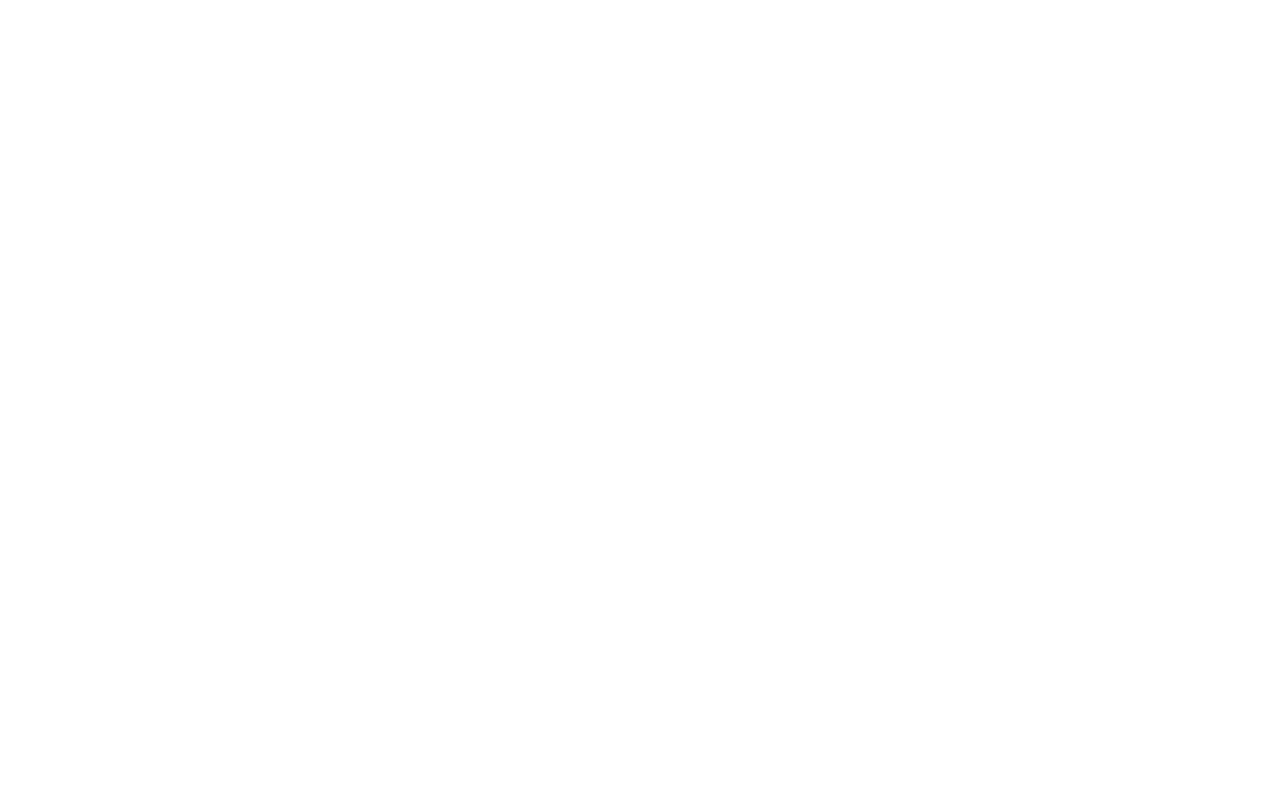
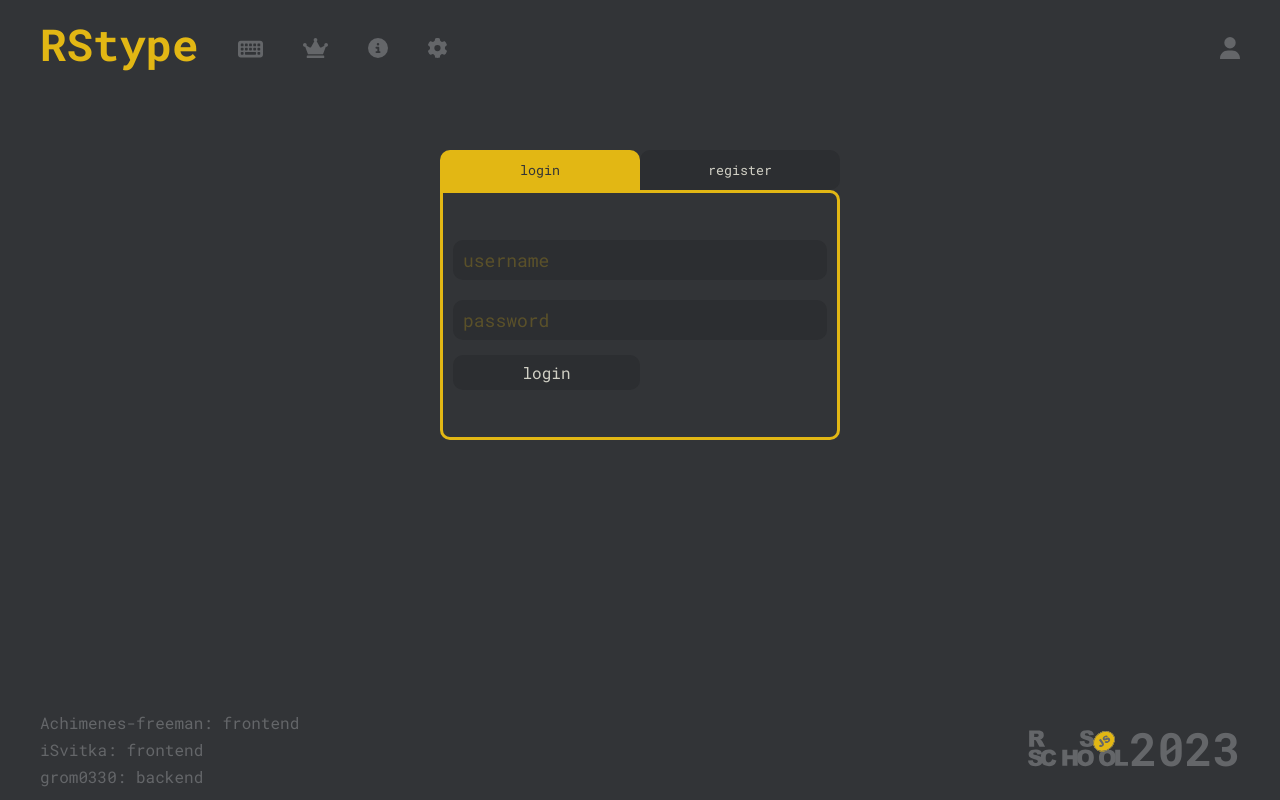
Before and after one commit to Achimenes-freeman/rs-clone, a React (Create React App) app: page /rs-clone/user in a window 1280 px wide. Before the commit this address had no page. Built offline with nearby package versions, Linux system fonts and the light colour scheme.

Commit message:
docs: add homepage

```diff
--- a/package.json
+++ b/package.json
@@ -59,5 +59,6 @@
         "eslint-plugin-react": "^7.31.11",
         "eslint-plugin-react-hooks": "^4.6.0",
         "prettier": "2.8.1"
-    }
+    },
+    "homepage": "https://achimenes-freeman.github.io/rs-clone/"
 }
--- a/src/App.tsx
+++ b/src/App.tsx
@@ -74,12 +74,12 @@
 
     return (
         <Routes>
-            <Route path="/" element={<Layout />}>
+            <Route path="/rs-clone/" element={<Layout />}>
                 <Route index element={isFinished ? <Result/>: <TestComponent/>}/>
-                <Route path='/rating' element={<RatingPage />}/>
-                <Route path='/info' element={<InfoPage />}/>
-                <Route path='/settings' element={<SettingsPage/>}/>
-                <Route path='/user' element={token ? <AccountPage /> : <RegLogPage />}/>
+                <Route path='/rs-clone/rating' element={<RatingPage />}/>
+                <Route path='/rs-clone/info' element={<InfoPage />}/>
+                <Route path='/rs-clone/settings' element={<SettingsPage/>}/>
+                <Route path='/rs-clone/user' element={token ? <AccountPage /> : <RegLogPage />}/>
             </Route>
         </Routes>
     )
--- a/src/components/Header/Header.tsx
+++ b/src/components/Header/Header.tsx
@@ -39,28 +39,28 @@
         <header className={styles.Header}>
                 <nav className={styles.nav}>
                     <div className={styles.leftNav}>
-                        <Link to='/' className={styles.logo} onClick={restartGame}>
+                        <Link to='/rs-clone/' className={styles.logo} onClick={restartGame}>
                             <h1>RStype</h1>
                         </Link>
-                        <Link to='/' onClick={restartGame}>
+                        <Link to='/rs-clone/' onClick={restartGame}>
                             <Keyboard />
                         </Link>
-                        <Link to='/rating' onClick={restartGame}>
+                        <Link to='/rs-clone/rating' onClick={restartGame}>
                             <Crown />
                         </Link>
-                        <Link to='/info' onClick={restartGame}>
+                        <Link to='/rs-clone/info' onClick={restartGame}>
                             <InfoIcon />
                         </Link>
-                        <Link to='/settings' onClick={restartGame}>
+                        <Link to='/rs-clone/settings' onClick={restartGame}>
                             <Gear />
                         </Link>
                     </div>
                     <div className={styles.rightNav}>
-                        <Link to='/user' onClick={restartGame}>
+                        <Link to='/rs-clone/user' onClick={restartGame}>
                             <UserIcon/>
                         </Link>
                         {!!token &&
-                            <Link to='/' onClick={logOut}>
+                            <Link to='/rs-clone/' onClick={logOut}>
                                 <Logout/>
                             </Link>
                         }
--- a/src/components/LoginBlock/LoginBlock.tsx
+++ b/src/components/LoginBlock/LoginBlock.tsx
@@ -1,5 +1,5 @@
 import { useContext, useEffect, useState } from "react"
-import { useNavigate } from "react-router-dom";
+import { redirect } from "react-router-dom";
 import cn from 'classnames'
 import styles from './styles.module.scss'
 import { tryLogin } from "../../helpers/regLogFunctions";
@@ -8,7 +8,6 @@
 
 export function LoginBlock() {
     const {setLoaded} = useContext(PageContext)
-    const navigate = useNavigate()
     const [nameState, setNameState] = useState('');
     const [nameErrorState, setNameErrorState] = useState(false);
     const [passState, setPassState] = useState('');
@@ -51,7 +50,7 @@
                 getSettings(token.token).then(setts => {
                     localStorage.setItem('settings', JSON.stringify(setts))
                     setLoaded(false)
-                    navigate('/')
+                    redirect('/rs-clone/')
                 })
             }).catch(() => {
                 setShowError(true)
--- a/src/components/RegistrationBlock/RegistrationBlock.tsx
+++ b/src/components/RegistrationBlock/RegistrationBlock.tsx
@@ -1,5 +1,5 @@
 import { useContext, useState } from "react"
-import { useNavigate } from "react-router-dom";
+import { redirect } from "react-router-dom";
 import cn from 'classnames'
 import styles from './styles.module.scss'
 import { tryLogin, tryRegister } from "../../helpers/regLogFunctions";
@@ -9,7 +9,6 @@
 
 export function RegistrationBlock() {
     const {setLoaded} = useContext(PageContext)
-    const navigate = useNavigate()
     const [nameState, setNameState] = useState('');
     const [nameErrorState, setNameErrorState] = useState(false);
     const [passState, setPassState] = useState('');
@@ -48,10 +47,10 @@
                 tryLogin(res.username, res.password).then((token) => {
                     const settings: SettingsInterface = JSON.parse( localStorage.getItem('settings') || '{}');
                     setSettings(token.token, settings);
+                }).then(() => {
+                    setLoaded(false)
+                    redirect('/rs-clone/')
                 })
-            }).then(() => {
-                setLoaded(false)
-                navigate('/')
             }).catch((err: Error) => {
                 setErrorState(err.message)
             })
```
